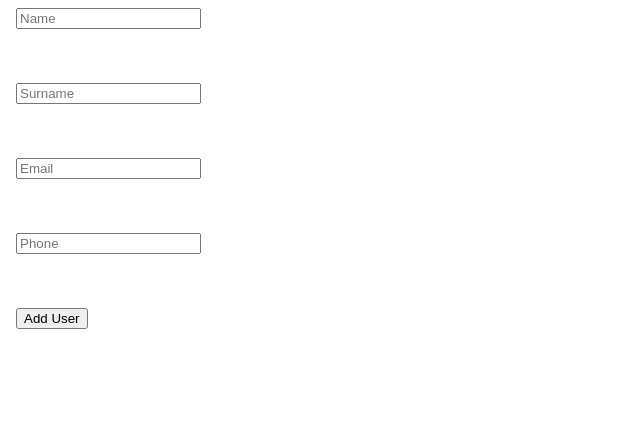
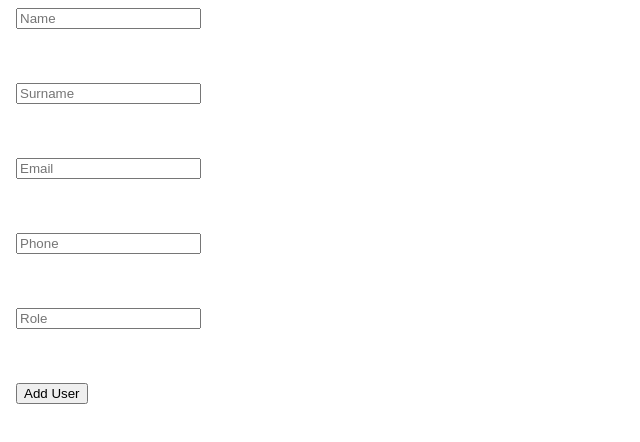
Before and after one commit to gabi23/EOI-App, an Angular app: page / in a window 1280 px wide. Shown: the top 442 px of the page, without its empty margins (0-640 px from the left). Built offline with nearby package versions, Linux system fonts and the light colour scheme.

Commit message:
Adding validation role function, just trying

```diff
--- a/src/app/pages/register/register.component.html
+++ b/src/app/pages/register/register.component.html
@@ -40,6 +40,14 @@
     <span *ngIf="errorPhoneBoolean">{{errorPhone}}</span>
     <br><br>
 
+    <input type="text"
+    placeholder="Role"
+    [(ngModel)]="newUser.role"
+    (keyup)="validationRole()">
+    <br><br>
+    <span *ngIf="errorRoleBoolean">{{errorRole}}</span>
+    <br><br>
+
     <button (click)="addNewUser()">Add User</button>
 </body>
 
--- a/src/app/pages/register/register.component.ts
+++ b/src/app/pages/register/register.component.ts
@@ -32,6 +32,8 @@ export class RegisterComponent implements OnInit {
 
   errorPhoneBoolean: boolean = false;
 
+  errorRoleBoolean: boolean = false;
+
   errorName: string = "";
 
   errorEmail: string = "";
@@ -39,6 +41,8 @@ export class RegisterComponent implements OnInit {
   errorSurname: string = "";
 
   errorPhone: string = "";
+
+  errorRole: string = "";
 
   constructor(private ApiManagerService: ApiManagerService) {
 
@@ -85,12 +89,16 @@ export class RegisterComponent implements OnInit {
       this.errorPhoneBoolean = true;
       this.errorPhone = "The number isn't correct";
     } else { this.errorPhoneBoolean = false; }
+  }
 
-    // if (this.pohoneValid.test(this.newUser.phone)) {
-    //   this.errorPhoneBoolean = true;
-    //   this.errorPhone = "The number phone isn't correct";
-    // } else {
-    //   this.errorPhoneBoolean = false;
-    // }
+  validationRole() {
+    if (this.newUser.role == "admin123") {
+      this.errorRoleBoolean = true;
+      this.errorRole = "Secret word is correct, you are admin"
+    } else {
+      this.errorRoleBoolean = false;
+      this.errorRole = "Secret word invalid, you are user"
+    }
   }
+
 }
```
